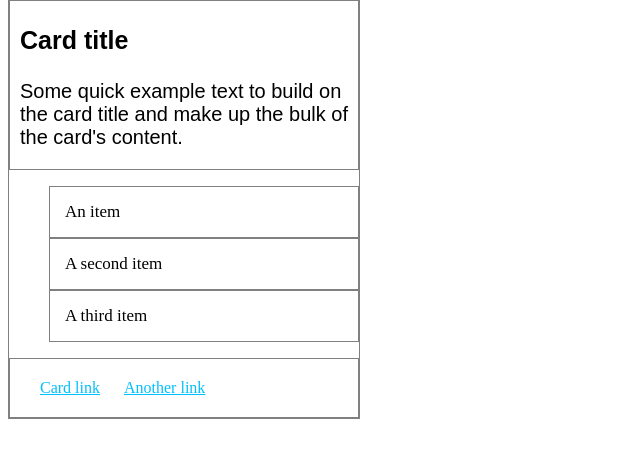
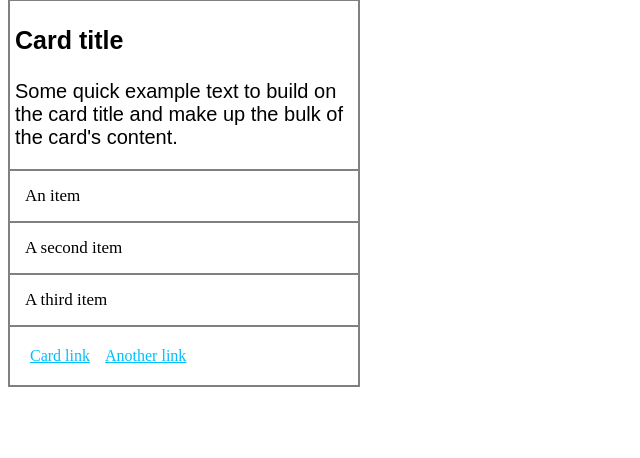
Before and after one commit to udinocera/card-css, a plain HTML site: page index.html in a window 1280 px wide. Shown: the part 276-734 px from the top of the page, without its empty margins (0-640 px from the left). Drawn offline with Linux system fonts and the light colour scheme.

Commit message:
Esercizio corretto

```diff
--- a/style.css
+++ b/style.css
@@ -2,9 +2,7 @@
     max-width: 350px;
     background-color: #fff;
     font-family:'Times New Roman', Times, serif;
-    border: 1px solid gray
-
-
+    border: 1px solid gray;
   }
 
 .immagine{
@@ -14,11 +12,17 @@
 }
 
 .corpo-card{
+    padding: 0px 5px;
+    margin-top: 0px;
     text-align: initial;
     font-family: Arial, Helvetica, sans-serif;
     border: 1px solid gray;
-    padding: 0 10px;
 
+}
+
+.gruppo-lista{
+padding: 0px;
+margin: 0px;
 }
 
 h3 {
@@ -44,9 +48,12 @@ li {
 .link-card {
     padding: 20px;
     border: 1px solid gray;
+    display: flex;
+
 }
 
+
 a {
-    padding:10px;
     color:deepskyblue;
+    margin-right: 15px;
 }
```
